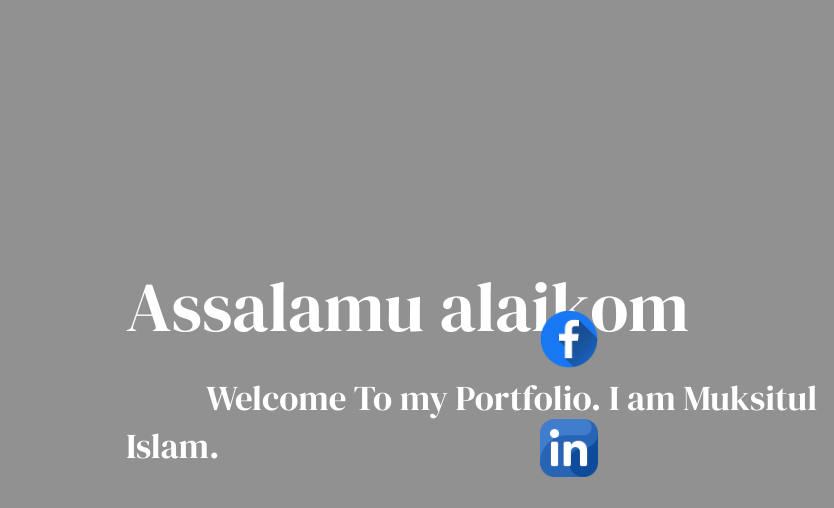
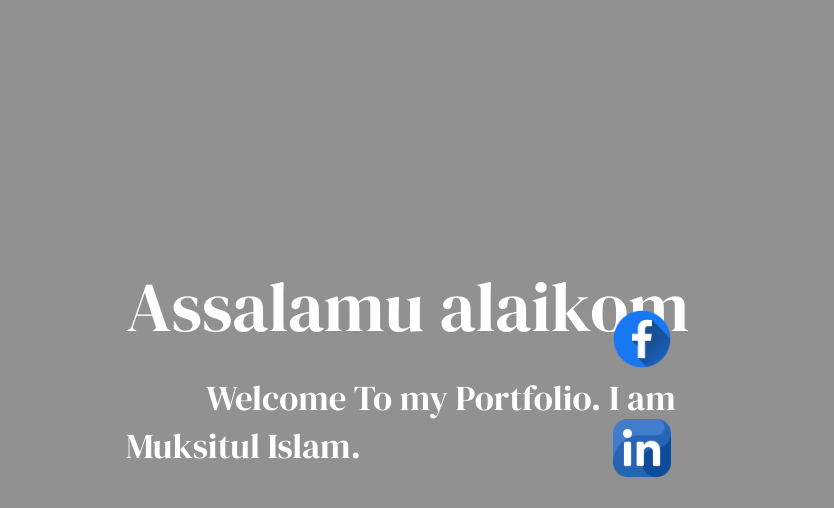
Before and after one commit to MI9JAHIN/My-web-site, a plain HTML site: page index.html in a window 1280 px wide. Shown: the top 508 px of the page, 783-1617 px from the left, 834 px wide, since content can reach past the window. Drawn offline with Linux system fonts and the light colour scheme.

Commit message:
perfect section 1

```diff
--- a/index.html
+++ b/index.html
@@ -24,7 +24,9 @@
                         <img src="photo/About-Me-Transparent-PNG.png" alt="">
     </div>
     <div class="facebook">
-        <img src="icon/facebook.png" alt="">
+        <a href="https://www.facebook.com/MI9Official01" target="_blank">
+            <img src="icon/facebook.png" alt="">
+        </a>
     </div>
     <div class="linkedin">
         <img src="icon/linkedin.png" alt="">
--- a/style.css
+++ b/style.css
@@ -5,8 +5,8 @@ body {
 
 section {
     display: grid;
-    grid-template-columns: 0% 0% 70% 0% 0% 0%;
-    color: white;
+    grid-template-columns: 0% 0% 60% 0% 0% 0%;
+    color: rgb(255, 255, 255);
 }
 
 .text {
@@ -58,20 +58,20 @@ section {
 .facebook img {
     width: 58px;
     height: 58px;
-    padding-left: 430px;
+    padding-left: 630px;
     padding-top: 302px;
 }
 
 .linkedin img {
     width: 58px;
     height: 58px;
-    padding-left: 430px;
+    padding-left: 630px;
     padding-top: 411px;
 }
 
 .git img {
     width: 58px;
     height: 58px;
-    padding-left: 430px;
+    padding-left: 630px;
     padding-top: 520px;
 }
```
